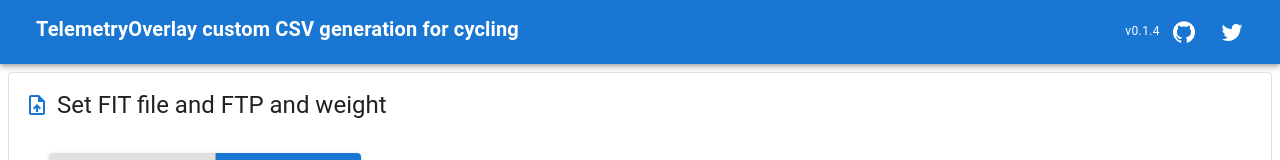
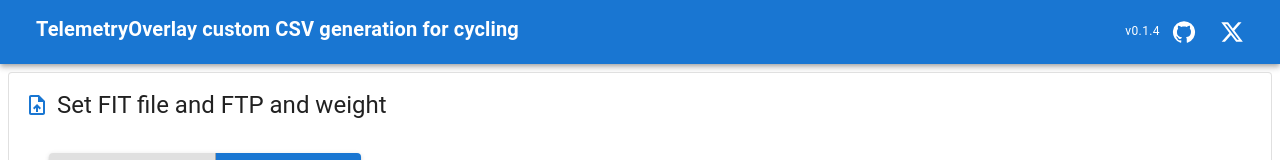
Before and after one commit to aoisupersix/telemetryoverlay-customcsv-cycling, a React app: page / in a window 1280 px wide. Shown: the top 160 px of the page. Built offline with nearby package versions, Linux system fonts and the light colour scheme; the HTML template or start-up script is replaced by a standard one.

Commit message:
change: twitter icon to x on app bar.

```diff
--- a/src/components/app-bar.tsx
+++ b/src/components/app-bar.tsx
@@ -1,7 +1,7 @@
 import * as React from 'react'
 
 import GitHubIcon from '@mui/icons-material/GitHub'
-import TwitterIcon from '@mui/icons-material/Twitter'
+import XIcon from '@mui/icons-material/X'
 import {
     AppBar as MUIAppBar,
     IconButton,
@@ -52,7 +52,7 @@
                     href="https://twitter.com/aoisupersix"
                     target="_blank"
                 >
-                    <TwitterIcon />
+                    <XIcon />
                 </IconButton>
             </Toolbar>
         </MUIAppBar>
```
